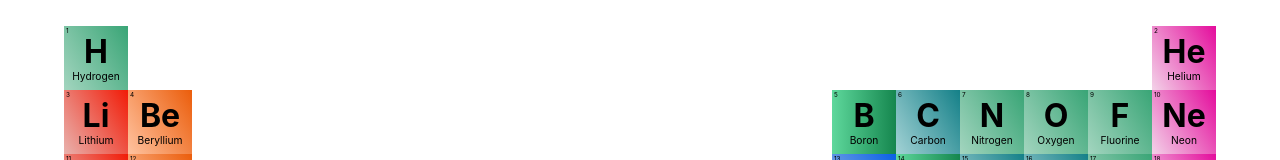
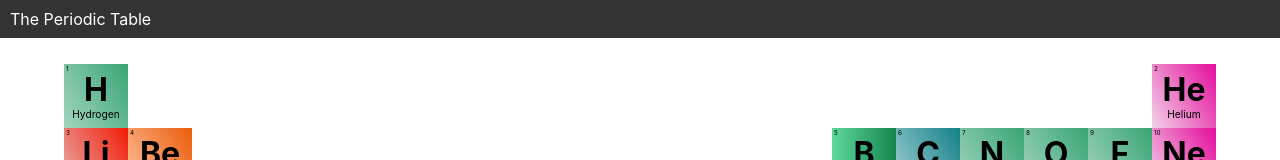
Before and after one commit to tamalchowdhury/periodic-table, a React (Vite) app: page / in a window 1280 px wide. Shown: the top 160 px of the page. Built offline with nearby package versions, Linux system fonts and the light colour scheme.

Commit message:
feat: add new header section

```diff
--- a/src/App.tsx
+++ b/src/App.tsx
@@ -42,6 +42,11 @@ export default function App() {
 
   return (
     <>
+      <header className='header'>
+        <div className='wrap'>
+          <h1>The Periodic Table</h1>
+        </div>
+      </header>
       <div className='wrapper'>
         <div id='table'>
           {/* Elements 1-4 */}
--- a/src/styles/main.css
+++ b/src/styles/main.css
@@ -362,6 +362,20 @@ html {
   box-sizing: border-box;
 }
 
+/* reset all headings */
+
+h1,
+h2,
+h3,
+h4,
+h5,
+h6 {
+  font-size: 1rem;
+  font-weight: normal;
+  margin: 0;
+  padding: 0;
+}
+
 body {
   font-family: -apple-system, BlinkMacSystemFont, "Segoe UI", Roboto, Oxygen,
     Ubuntu, Cantarell, "Open Sans", "Helvetica Neue", sans-serif;
@@ -369,6 +383,12 @@ body {
 
 .center {
   text-align: center;
+}
+
+.header {
+  padding: 10px;
+  background-color: #333;
+  color: #fff;
 }
 
 .wrapper {
```
